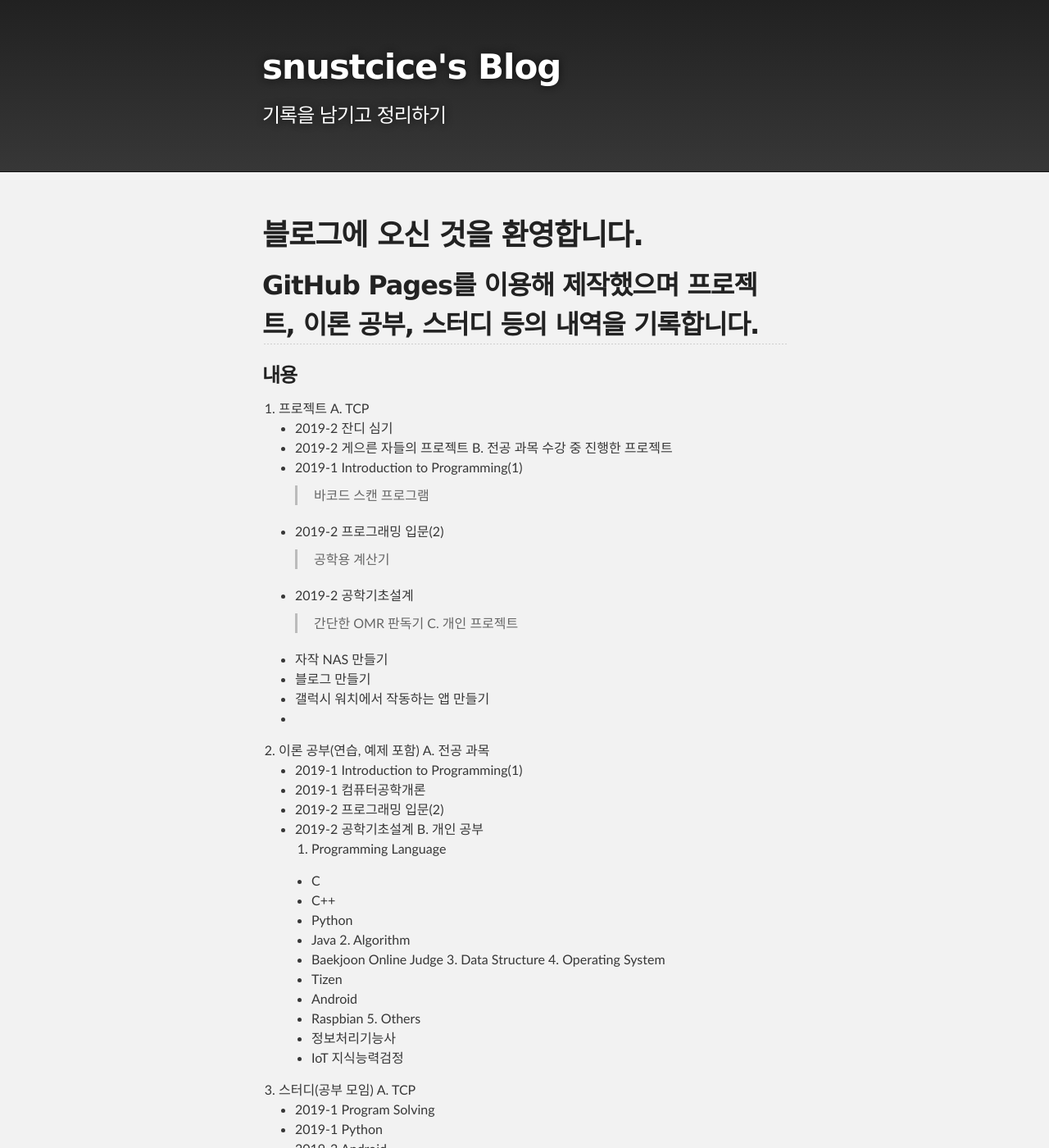
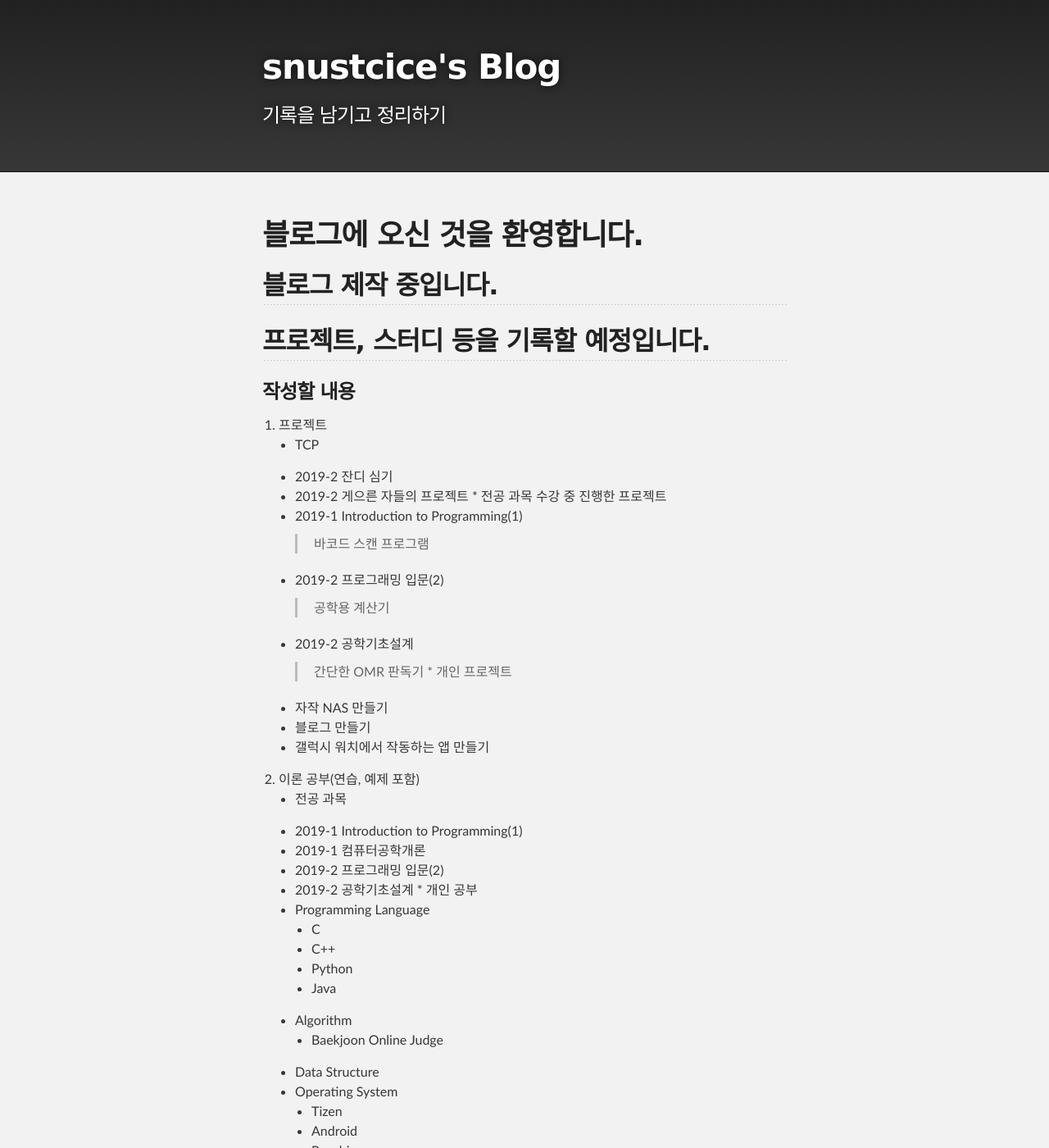
Before and after one commit to snustcice/snustcice.github.io, a Jekyll site: the page built from index.md, in a window 1280 px wide and 1400 px high. Shown: the whole window at 82% size. Built offline with Jekyll 4.4.1, drawn with Linux system fonts in a browser that asks for light colours; our own code applies the rules of GitHub Pages for plain Markdown files; some of the changed text lies outside the part shown.

Commit message:
Update index

```diff
--- a/index.md
+++ b/index.md
@@ -4,54 +4,54 @@ layout: default
 
 # 블로그에 오신 것을 환영합니다.
 
-## GitHub Pages를 이용해 제작했으며 프로젝트, 이론 공부, 스터디 등의 내역을 기록합니다.
+## 블로그 제작 중입니다.
+## 프로젝트, 스터디 등을 기록할 예정입니다.
 
-### 내용
+### 작성할 내용
 1. 프로젝트
-  A. TCP
-    * 2019-2 잔디 심기
-    * 2019-2 게으른 자들의 프로젝트
-  B. 전공 과목 수강 중 진행한 프로젝트
-    * 2019-1 Introduction to Programming(1)
+  * TCP
+    + 2019-2 잔디 심기
+    + 2019-2 게으른 자들의 프로젝트
+  * 전공 과목 수강 중 진행한 프로젝트
+    + 2019-1 Introduction to Programming(1)
     > 바코드 스캔 프로그램
-    * 2019-2 프로그래밍 입문(2)
+    + 2019-2 프로그래밍 입문(2)
     > 공학용 계산기
-    * 2019-2 공학기초설계
+    + 2019-2 공학기초설계
     > 간단한 OMR 판독기
-  C. 개인 프로젝트
-    * 자작 NAS 만들기
-    * 블로그 만들기
-    * 갤럭시 워치에서 작동하는 앱 만들기
-    *
+  * 개인 프로젝트
+    + 자작 NAS 만들기
+    + 블로그 만들기
+    + 갤럭시 워치에서 작동하는 앱 만들기
 
 2. 이론 공부(연습, 예제 포함)
-  A. 전공 과목
-    * 2019-1 Introduction to Programming(1)
-    * 2019-1 컴퓨터공학개론
-    * 2019-2 프로그래밍 입문(2)
-    * 2019-2 공학기초설계
-  B. 개인 공부
-    1. Programming Language
-      * C
-      * C++
-      * Python
-      * Java
-    2. Algorithm
-      * Baekjoon Online Judge
-    3. Data Structure
-    4. Operating System
-      * Tizen
-      * Android
-      * Raspbian
-    5. Others
-      * 정보처리기능사
-      * IoT 지식능력검정
+  * 전공 과목
+    + 2019-1 Introduction to Programming(1)
+    + 2019-1 컴퓨터공학개론
+    + 2019-2 프로그래밍 입문(2)
+    + 2019-2 공학기초설계
+  * 개인 공부
+    + Programming Language
+      - C
+      - C++
+      - Python
+      - Java
+    + Algorithm
+      - Baekjoon Online Judge
+    + Data Structure
+    + Operating System
+      - Tizen
+      - Android
+      - Raspbian
+    + Others
+      - 정보처리기능사
+      - IoT 지식능력검정
 
 3. 스터디(공부 모임)
-  A. TCP
-    * 2019-1 Program Solving
-    * 2019-1 Python
-    * 2019-2 Android
-    * 2019-2 Tetris
-    * 2019-2
-  B. 기타 스터디
+  * TCP
+    + 2019-1 Program Solving
+    + 2019-1 Python
+    + 2019-2 Android
+    + 2019-2 Tetris
+    + 2019-2
+  * 기타 스터디
```
